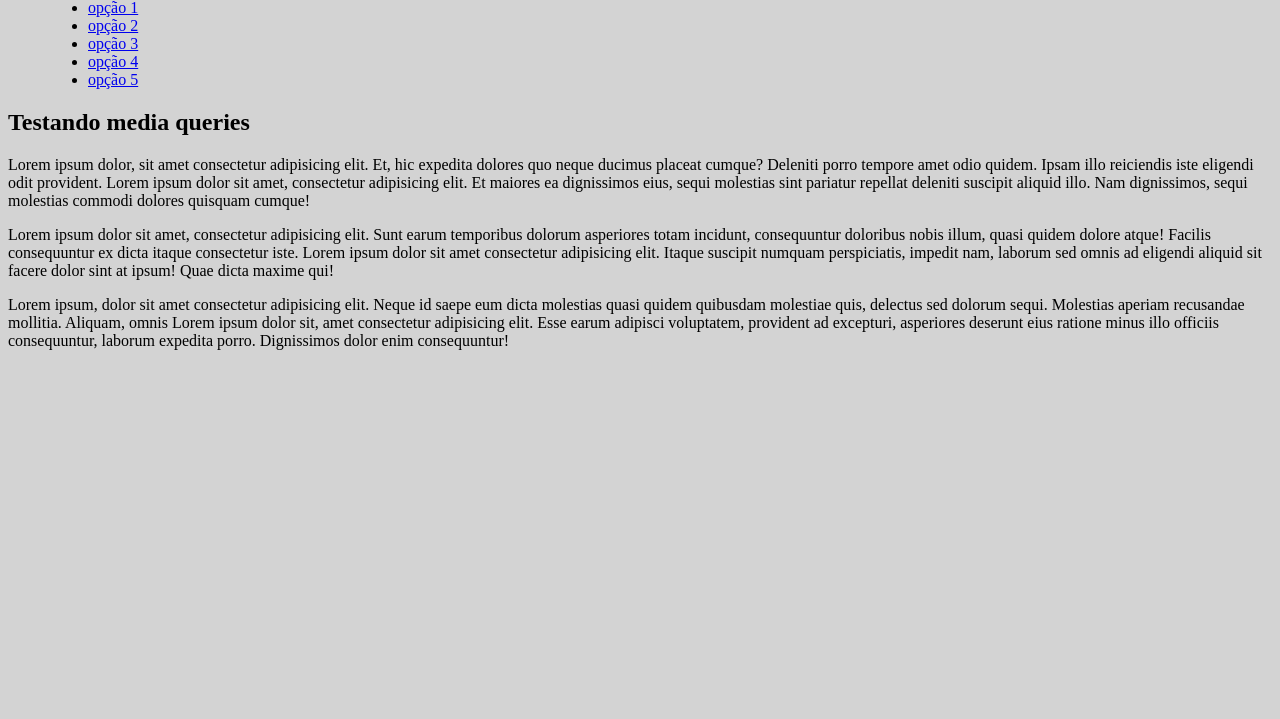
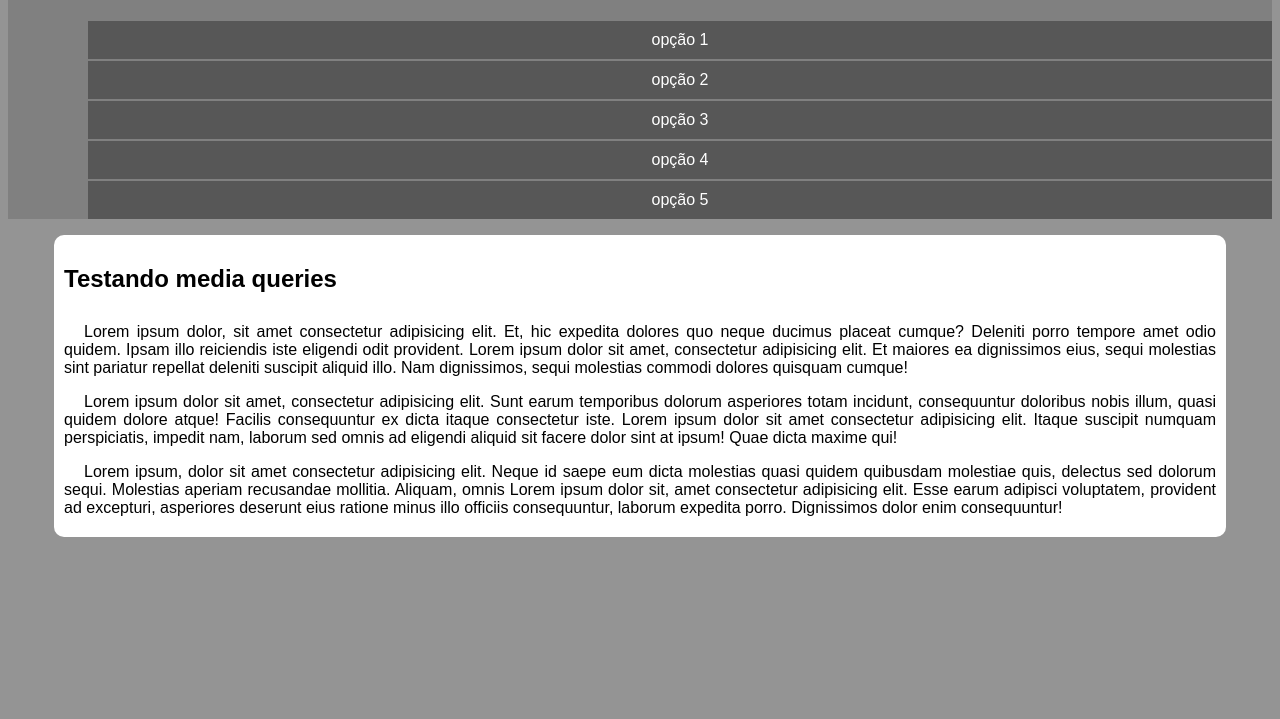
Before and after one commit to ruanleandro/html-css, a plain HTML site: page exercícios/ex 026/mq005/index.html in a window 1280 px wide. Shown: the part 81-800 px from the top of the page. Drawn offline with Linux system fonts and the light colour scheme.

Commit message:
Update style.css

```diff
--- a/exercícios/ex 026/mq005/estilos/style.css
+++ b/exercícios/ex 026/mq005/estilos/style.css
@@ -1,5 +1,58 @@
 @charset "UTF-8";
 
+* {
+    font-family: Arial, Helvetica, sans-serif;
+}
+
 body, html {
-    background-color: lightgray;
+    background-color: rgb(148, 148, 148);
 }
+
+header {
+    background-color: gray;
+}
+
+header > h1 {
+    padding: 10px;
+    text-align: center;
+}
+
+menu {
+    display: block;
+}
+menu > ul {
+    list-style-type: none;
+}
+
+menu > ul > li > a {
+    display: block;
+    padding: 10px;
+    text-decoration: none;
+    text-align: center;
+    background-color: rgba(87, 87, 87);
+    color: white;
+    border-top: 2px solid gray;
+}
+
+menu > ul > li > a:hover {
+    background-color: gray;
+}
+
+main {
+    width: 90vw;
+    background-color: white;
+    margin: auto;
+    margin-top: 10px;
+    padding: 10px;
+    border-radius: 10px;
+}
+
+article > h2 {
+    padding-bottom: 10px;
+}
+
+article > p {
+    text-align: justify;
+    margin-bottom: 10px;
+    text-indent: 20px;
+}
```
